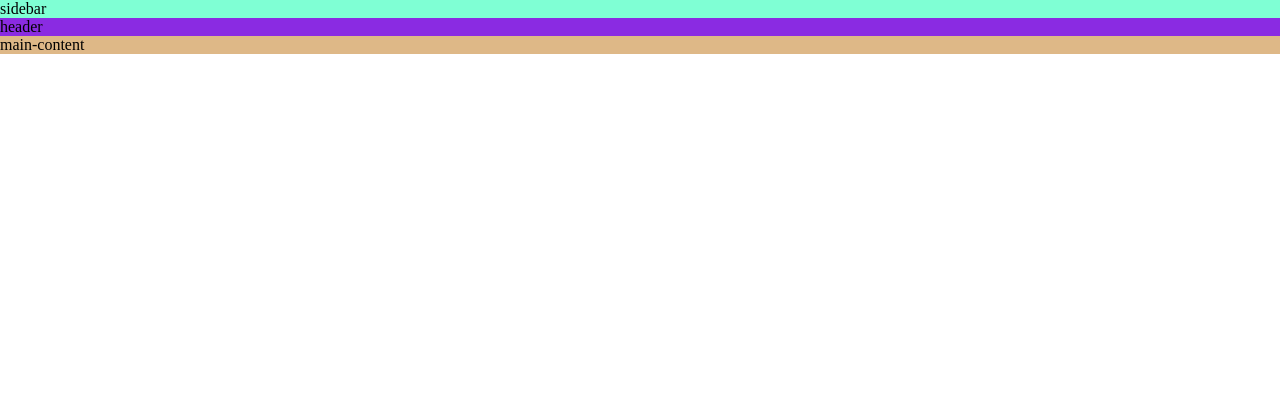
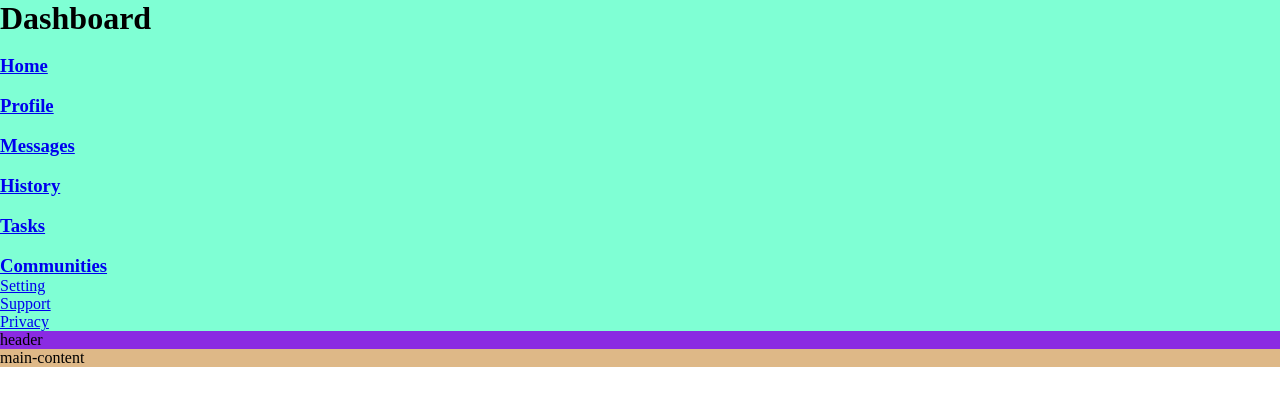
Before and after one commit to Thepralad/admin-dashboard, a plain HTML site: page index.html in a window 1280 px wide. Drawn offline with Linux system fonts and the light colour scheme.

Commit message:
Update index.html with sidebar, header, and main content sections

```diff
--- a/index.html
+++ b/index.html
@@ -8,7 +8,22 @@
 </head>
 <body>
     <div class="container">
-        <div class="sidebar">sidebar</div>
+        <div class="sidebar">
+                <h1>Dashboard</h1>
+            <ul class="siderbar-top">
+                <li><a href="#"><img src="imgs/home.png" alt=""><h3>Home</h3></a></li>
+                <li><a href="#"><img src="imgs/profile.png" alt=""><h3>Profile</h3></a></li>
+                <li><a href="#"><img src="imgs/message.png" alt=""><h3>Messages</h3></a></li>
+                <li><a href="#"><img src="imgs/history.png" alt=""><h3>History</h3></a></li>
+                <li><a href="#"><img src="imgs/tasks.png" alt=""><h3>Tasks</h3></a></li>
+                <li><a href="#"><img src="imgs/community.png" alt=""> <h3>Communities</h3></a></li>
+            </ul>
+            <ul class="sidebar-bottom">
+                <li><a href="#">Setting</a></li>
+                <li><a href="#">Support</a></li>
+                <li><a href="#">Privacy</a></li>
+            </ul>
+        </div>
         <div class="header">header</div>
         <div class="main-content">main-content</div>
     </div>
```
